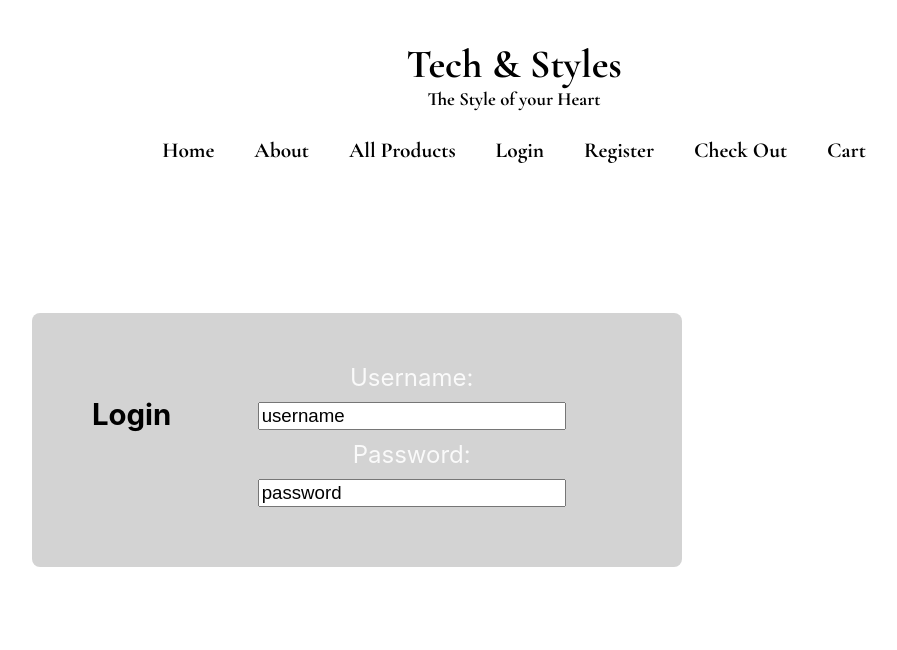
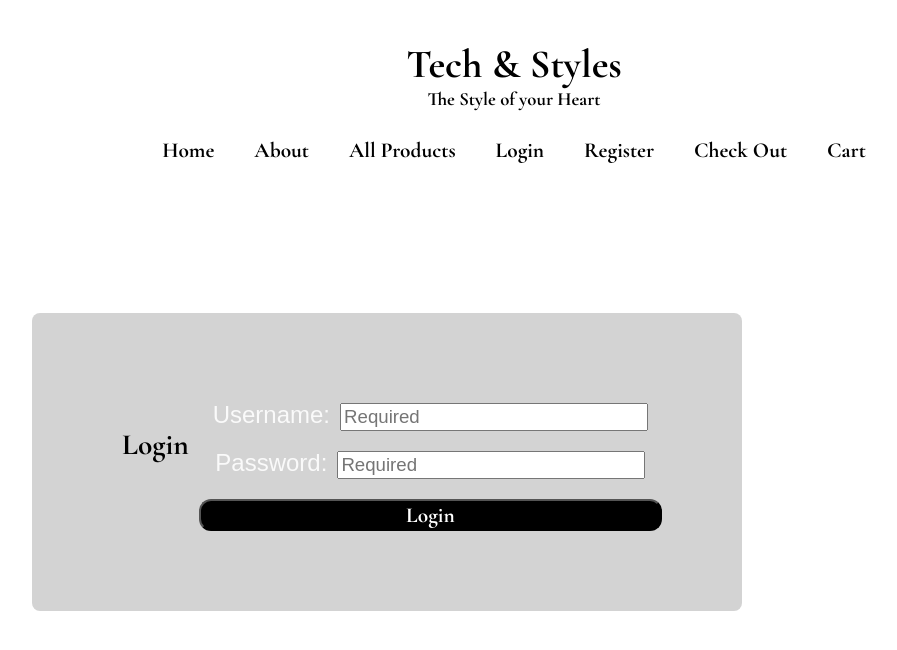
Before and after one commit to Capstone-ACC/My-Capstone, a React (Vite) app: page /login in a window 1280 px wide. Shown: the top 650 px of the page, without its empty margins (126-1023 px from the left). Built offline with nearby package versions, Linux system fonts and the light colour scheme.

Commit message:
setting onChange to username and password

```diff
--- a/src/components/Login.jsx
+++ b/src/components/Login.jsx
@@ -2,6 +2,16 @@ import React, { useState } from 'react'
 import './LoginStyles.css'
 
 export default function Login() {
+    const [username, setUsername] = useState("")
+    const [password, setPassword] = useState("")
+
+    function inputUsername(e) {
+        setUsername(e.target.value)
+    }
+
+    function inputPassword(e) {
+        setPassword(e.target.value)
+    }
 
 
   return (
@@ -12,16 +22,22 @@ export default function Login() {
             <label>
                 Username:
                 <input
-                value="username"
-                className="input-login"/>
+                value={username}
+                className="input-login"
+                placeholder="Required"
+                onChange={inputUsername}/>
             </label>
 
             <label>
                 Password:
                 <input
-                value="password"
-                className="input-login" />
+                value={password}
+                className="input-login"
+                placeholder="Required"
+                onChange={inputPassword} />
             </label>
+
+            <button className="login-button">Login</button>
         </form>
 
     </div>
--- a/src/components/LoginStyles.css
+++ b/src/components/LoginStyles.css
@@ -4,6 +4,7 @@ h2 {
     float: left;
     font-size: 22pt;
     padding: 10px;
+    font-family: 'Cormorant Garamond', serif;
 }
 
 .login-container {
@@ -13,7 +14,7 @@ h2 {
     margin-top: 150px;
     margin-left: 150px;
     background-color: lightgrey;
-    padding: 50px;
+    padding: 80px;
     border-radius: 8px;
     font-size: 18pt;
 }
@@ -25,10 +26,26 @@ form {
 
 label {
     margin-left: 10px;
+    font-family: Arial, Helvetica, sans-serif;
 }
 
 .input-login {
     margin: 10px;
     width: 300px;
     font-size: 14pt;
+    font-family: Arial, Helvetica, sans-serif;
 }
+
+.login-button {
+    background-color: black;
+    color: white;
+    font-family: 'Cormorant Garamond', serif;
+    font-size: 16pt;
+    margin-top: 10px;
+    border-radius: 12px;
+}
+
+.login-button:hover {
+    color: pink;
+    cursor: pointer;
+}
```
